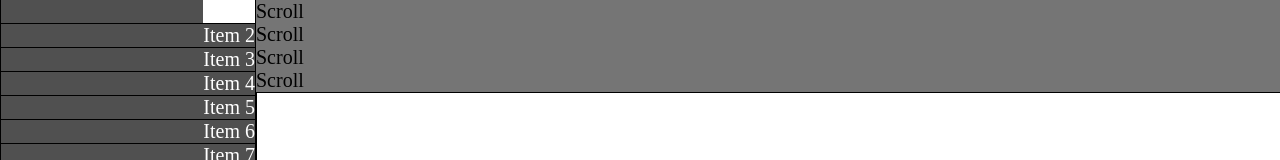
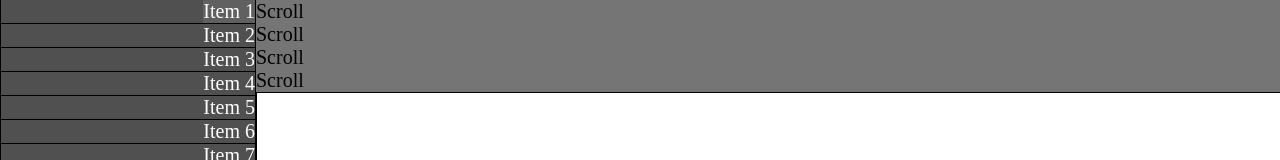
Before and after one commit to foote1ce/foote1ce.github.io, a plain HTML site: page index.html in a window 1280 px wide. In both pictures the pointer is over the link "Item 1". Shown: the top 160 px of the page. Drawn offline with Linux system fonts and the light colour scheme.

Commit message:
Update styles.css

```diff
--- a/styles.css
+++ b/styles.css
@@ -32,8 +32,8 @@ html, body {
     padding: 0px;
 }
 .parent-menu-items a:hover {
-    background-color: white;
-    color: black;
+    background-color: #606060;
+
 }
 .parent-menu-items a:link {
     color: white;
```
